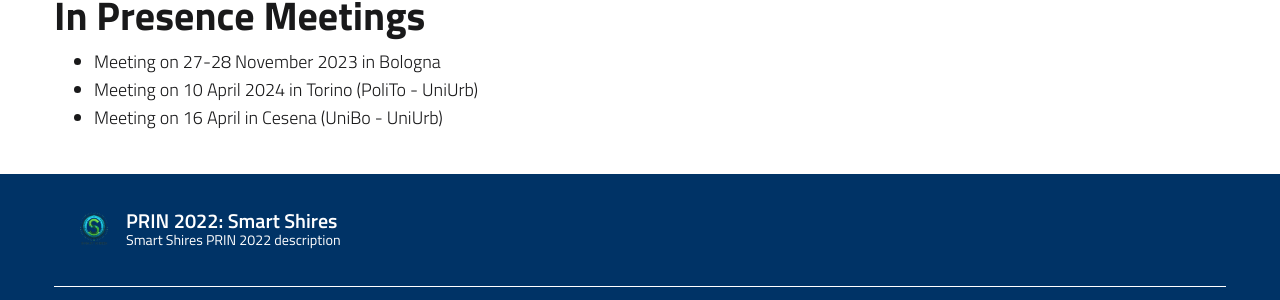
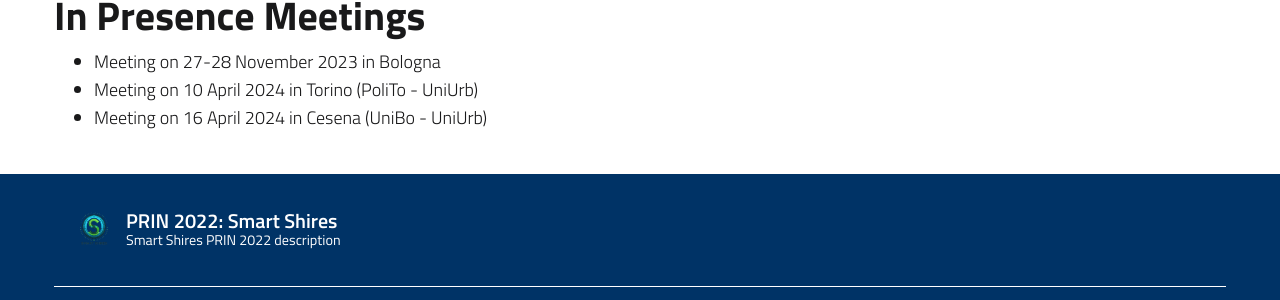
Before and after one commit to smartshires/smartshires.github.io, a Jekyll site: the page built from it/meeting-agenda.md, in a window 1280 px wide. Shown: the part 370-670 px from the top of the page. Built offline with Jekyll 4.4.1, drawn with Linux system fonts in a browser that asks for light colours.

Commit message:
meetings updated

```diff
--- a/it/meeting-agenda.md
+++ b/it/meeting-agenda.md
@@ -14,4 +14,4 @@ We have periodic online meetings every two weeks. If you would like to join, ple
 
 - Meeting on 27-28 November 2023 in Bologna
 - Meeting on 10 April 2024 in Torino (PoliTo - UniUrb)
-- Meeting on 16 April in Cesena (UniBo - UniUrb)
+- Meeting on 16 April 2024 in Cesena (UniBo - UniUrb)
```
